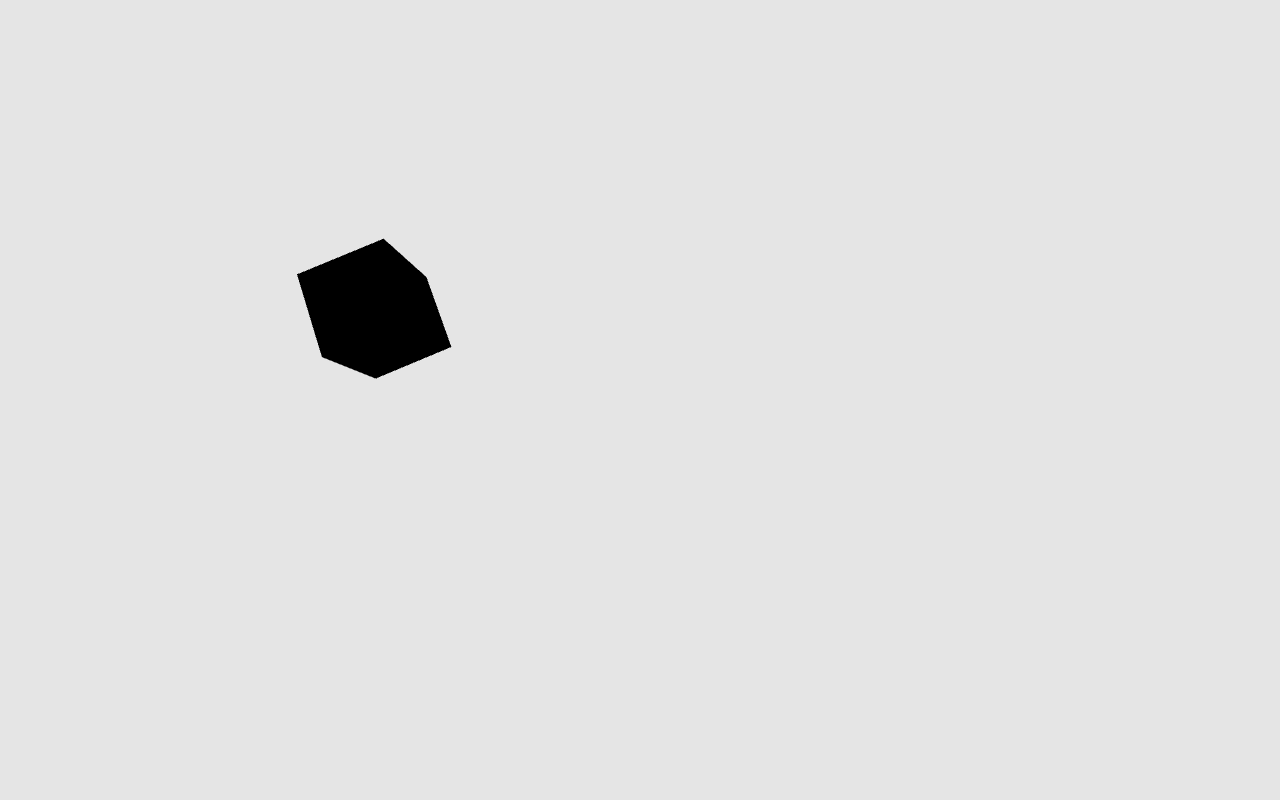
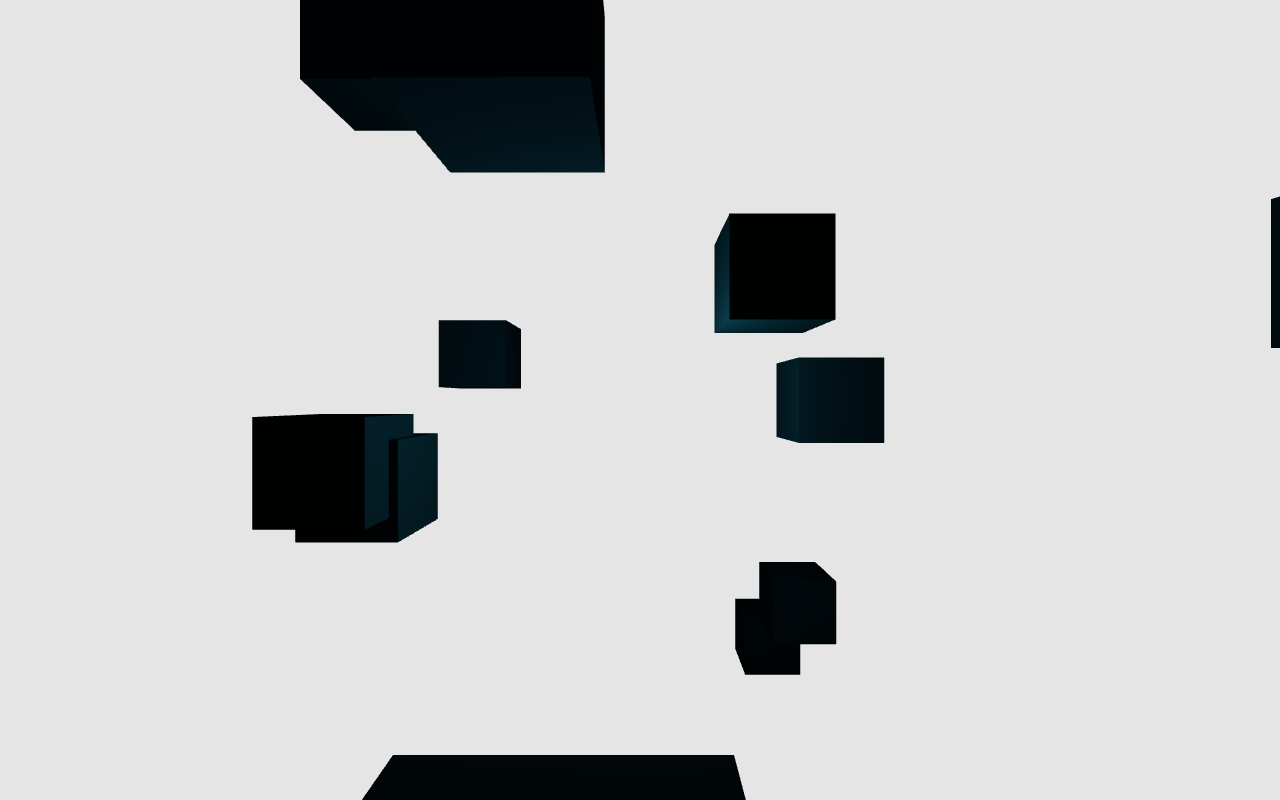
Before and after one commit to ManuelAvanzi/three, a plain HTML site: page index.html in a window 1280 px wide. Drawn offline with nearby package versions, Linux system fonts and the light colour scheme; animation ran at ten frames a second.

Commit message:
moving a moltitude of mesh

```diff
--- a/index.html
+++ b/index.html
@@ -14,15 +14,12 @@
 
 
     <script>
+        var scene = new THREE.Scene();
 
-        var scene=new THREE.Scene();
+        var camera = new THREE.PerspectiveCamera(75,window.innerWidth/window.innerHeight,0.1,1000)
+        camera.position.z = 5;
 
-        var camera=new THREE.PerspectiveCamera(75,window.innerWidth/window.innerHeight,0.1,1000)
-
-        // pozione della camera iniziale a 5 sull asse z
-        camera.position.z=5;
-
-        var renderer= new THREE.WebGLRenderer({antialias: true});
+        var renderer = new THREE.WebGLRenderer({antialias: true});
         renderer.setClearColor("#e5e5e5");
         renderer.setSize(window.innerWidth,window.innerHeight);
 
@@ -30,67 +27,68 @@
 
         window.addEventListener('resize', () => {
             renderer.setSize(window.innerWidth,window.innerHeight);
-            camera.aspect=window.innerWidth / window.innerHeight;
+            camera.aspect = window.innerWidth / window.innerHeight;
 
-            // projection
             camera.updateProjectionMatrix();
         })
 
+        var raycaster = new THREE.Raycaster();
+        var mouse = new THREE.Vector2();
+
+        var geometry = new THREE.BoxGeometry(1, 1, 1);
+        var material = new THREE.MeshLambertMaterial({color: 0x288ba8});
+        //var mesh = new THREE.Mesh(geometry, material);
+
+        //scene.add(mesh);
+
+        meshX = -10;
+        for(var i = 0; i<15;i++) {
+            var mesh = new THREE.Mesh(geometry, material);
+            mesh.position.x = (Math.random() - 0.5) * 10;
+            mesh.position.y = (Math.random() - 0.5) * 10;
+            mesh.position.z = (Math.random() - 0.5) * 10;
+            scene.add(mesh);
+            meshX+=1;
+        }
 
 
-        // aggiungo un elemento geometrico
+        var light = new THREE.PointLight(0xFFFFFF, 1, 1000)
+        light.position.set(0,0,0);
+        scene.add(light);
 
-        var geometry = new THREE.BoxGeometry(1,1,1);
-        var material = new THREE.MeshLambertMaterial({color: 0x288ba8});
+        var light = new THREE.PointLight(0xFFFFFF, 2, 1000)
+        light.position.set(0,0,25);
+        scene.add(light);
+
+        var render = function() {
+            requestAnimationFrame(render);
 
 
-        // questa è la nostra mesh che riceve in input geometry e material
-        var mesh=new THREE.Mesh(geometry,material);
+            renderer.render(scene, camera);
+        }
+
+        function onMouseMove(event) {
+            event.preventDefault();
+
+            mouse.x = ( event.clientX / window.innerWidth ) * 2 - 1;
+            mouse.y = - ( event.clientY / window.innerHeight ) * 2 + 1;
+
+            raycaster.setFromCamera(mouse, camera);
+
+            var intersects = raycaster.intersectObjects(scene.children, true);
+            for (var i = 0; i < intersects.length; i++) {
+                this.tl = new TimelineMax();
+                this.tl.to(intersects[i].object.scale, 1, {x: 2, ease: Expo.easeOut})
+                this.tl.to(intersects[i].object.scale, .5, {x: .5, ease: Expo.easeOut})
+                this.tl.to(intersects[i].object.position, .5, {x: 2, ease: Expo.easeOut})
+                this.tl.to(intersects[i].object.rotation, .5, {y: Math.PI*.5, ease: Expo.easeOut}, "=-1.5")
+            }
+        }
 
 
-        // muovere la mesh
 
-        mesh.position.x=-3;
-        mesh.position.y=1;
-        mesh.position.z=-1;
-
-        // ruotare la mesh
-
-        mesh.rotation.y=80;
-        mesh.rotation.z=30;
-
-
-        // qui aggiungo un punto luce che ci permette di vedere il colore della mesh
-        var light= new THREE.PointLight(0xffffff,1,500);
-        light.position.set(10,0,25);
-        scene.add(light);
-
-        scene.add(mesh);
-
-
-        // renderer.render(scene,camera);
-        // questa funzione impedisce che la scena si strecci allo scalare della viewport del browser
-        var render=function(){
-            requestAnimationFrame(render);
-
-            // qui specifico una animazione che aggiunge 0.01 ai gradi di rotazione della mesh ogni volta che viene chiamata la
-            // funzione render
-
-            mesh.rotation.x +=0.03;
-            mesh.rotation.y +=0.01;
-
-            renderer.render(scene,camera);
-        };
+        window.addEventListener('mousemove', onMouseMove);
         render();
-
-        this.tl=new TimelineMax({paused: true}); // questo è messo in pausa fino a quando l'user non preme da qualche parte
-        this.tl.to(this.mesh.scale,1,{x:2, ease: Expo.easeOut})
-        this.tl.to(this.mesh.scale,.5,{x:.5, ease: Expo.easeOut})
-        this.tl.to(this.mesh.position,.5,{x:1, ease: Expo.easeOut})
-
-        document.body.addEventListener('click',()=>{
-            this.tl.play();
-        })
     </script>
 </body>
 </html>
```
